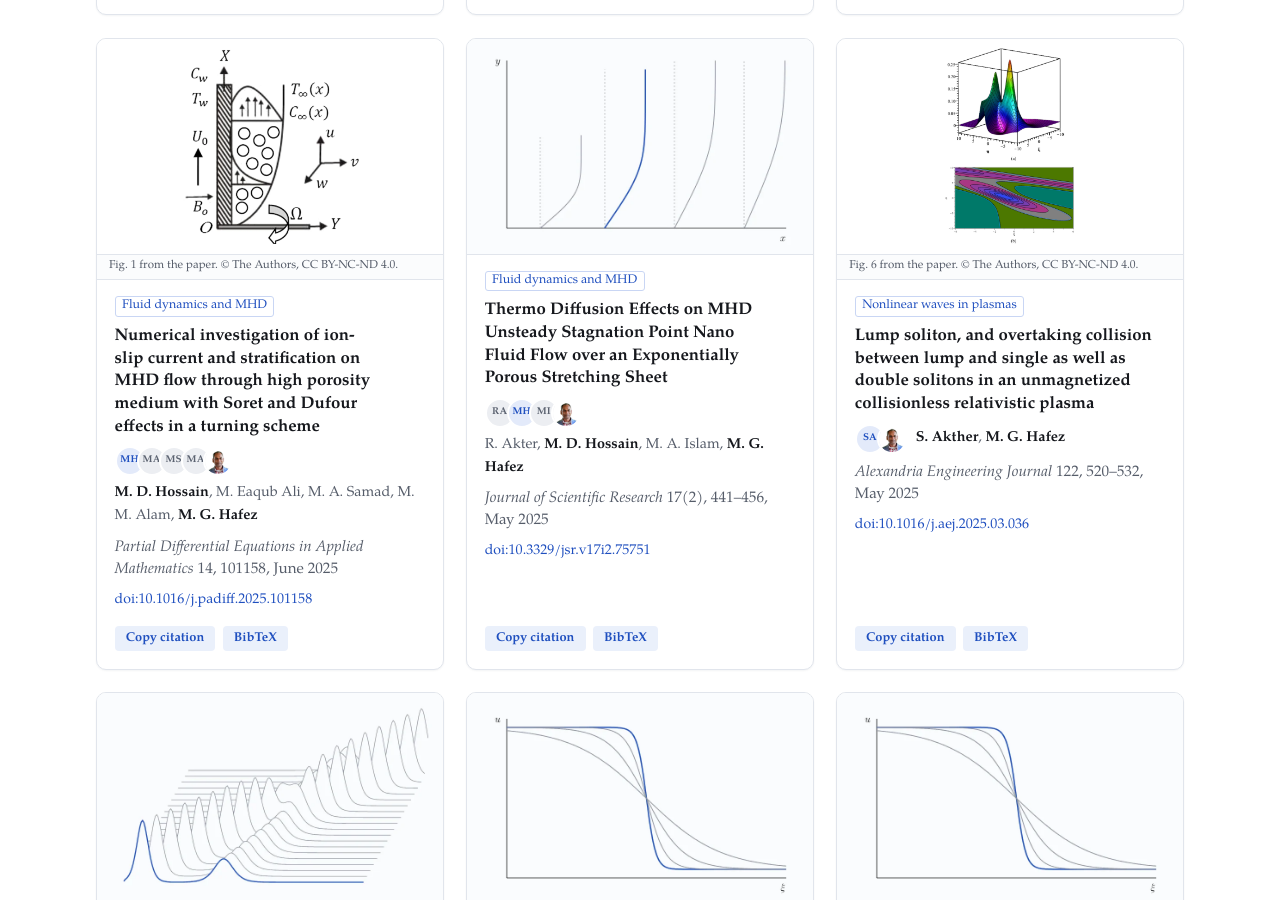
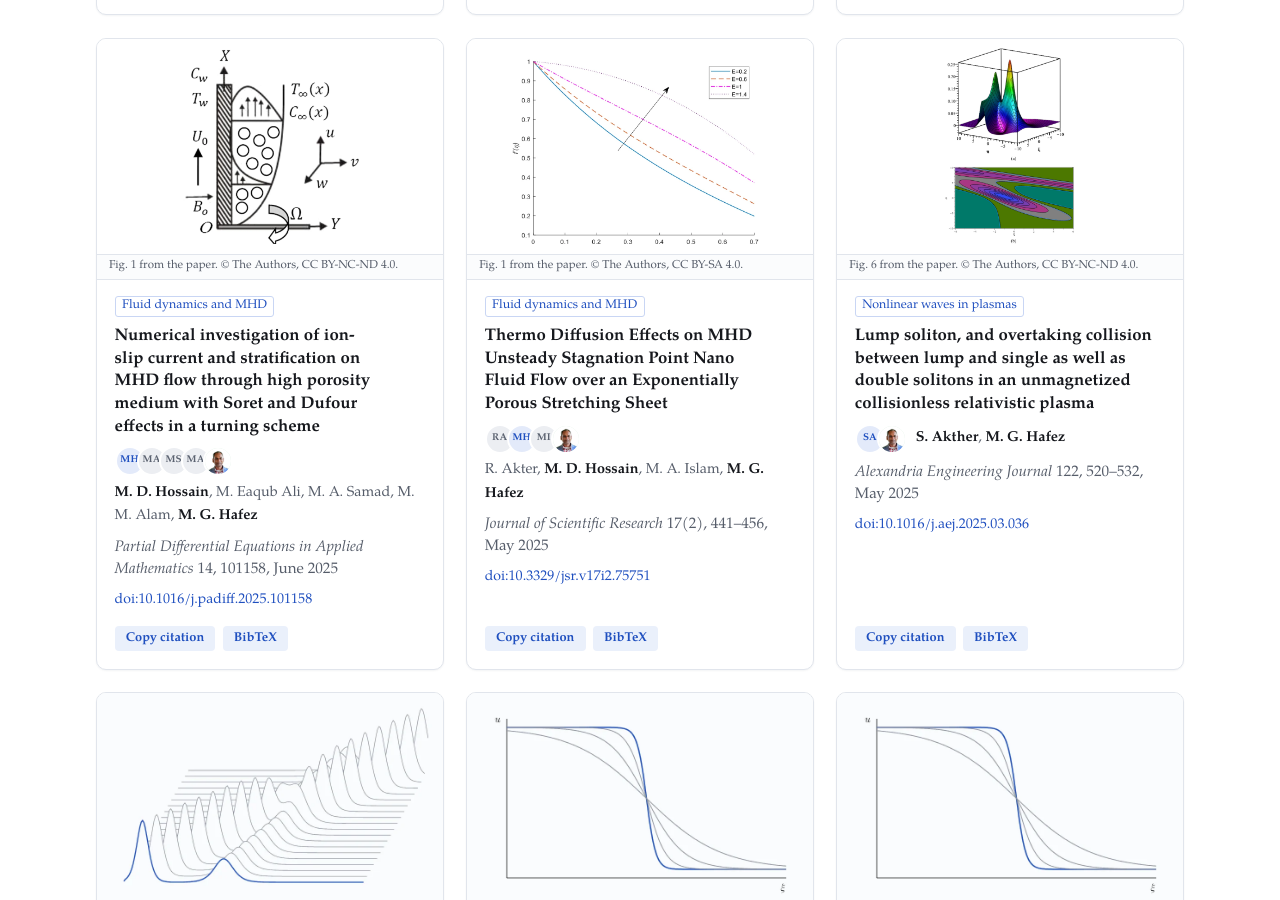
Before and after one commit to MPBLab/mpblab.github.io, a Jekyll site: the page built from publications.html, in a window 1280 px wide and 900 px high, scrolled down 5833 px. Built offline with Jekyll 4.4.1, drawn with Linux system fonts in a browser that asks for light colours.

Commit message:
Add a figure for the JSR MHD nanofluid paper
Fig. 1 rendered from the paper's PDF (CC BY-SA 4.0), with credit.

Co-Authored-By: Claude Opus 5.5 <noreply@anthropic.com>
Claude-Session: https://claude.ai/code/session_011cDtMcLHHhAaKfFLiu1eVc

```diff
--- a/_data/publications.yml
+++ b/_data/publications.yml
@@ -384,6 +384,9 @@
   doi: "10.3329/jsr.v17i2.75751"
   type: "journal"
   topic: "fluid-dynamics"
+  image: "fig-jsr-2025-mhd-nanofluid.webp"
+  image_alt: "Velocity profiles of the nanofluid flow for different values of the parameter E"
+  image_credit: "Fig. 1 from the paper. © The Authors, CC BY-SA 4.0."
 
 - title: "Burgers equation with cubic and quartic nonlinearity: dynamics of heavy ion-acoustic coherent structures in unmagnetized strongly coupled plasma"
   authors: "M. N. Islam, M. G. Hafez, U. K. Deb"
```
Also changed, not shown: assets/img/pubs/fig-jsr-2025-mhd-nanofluid.webp (added).
